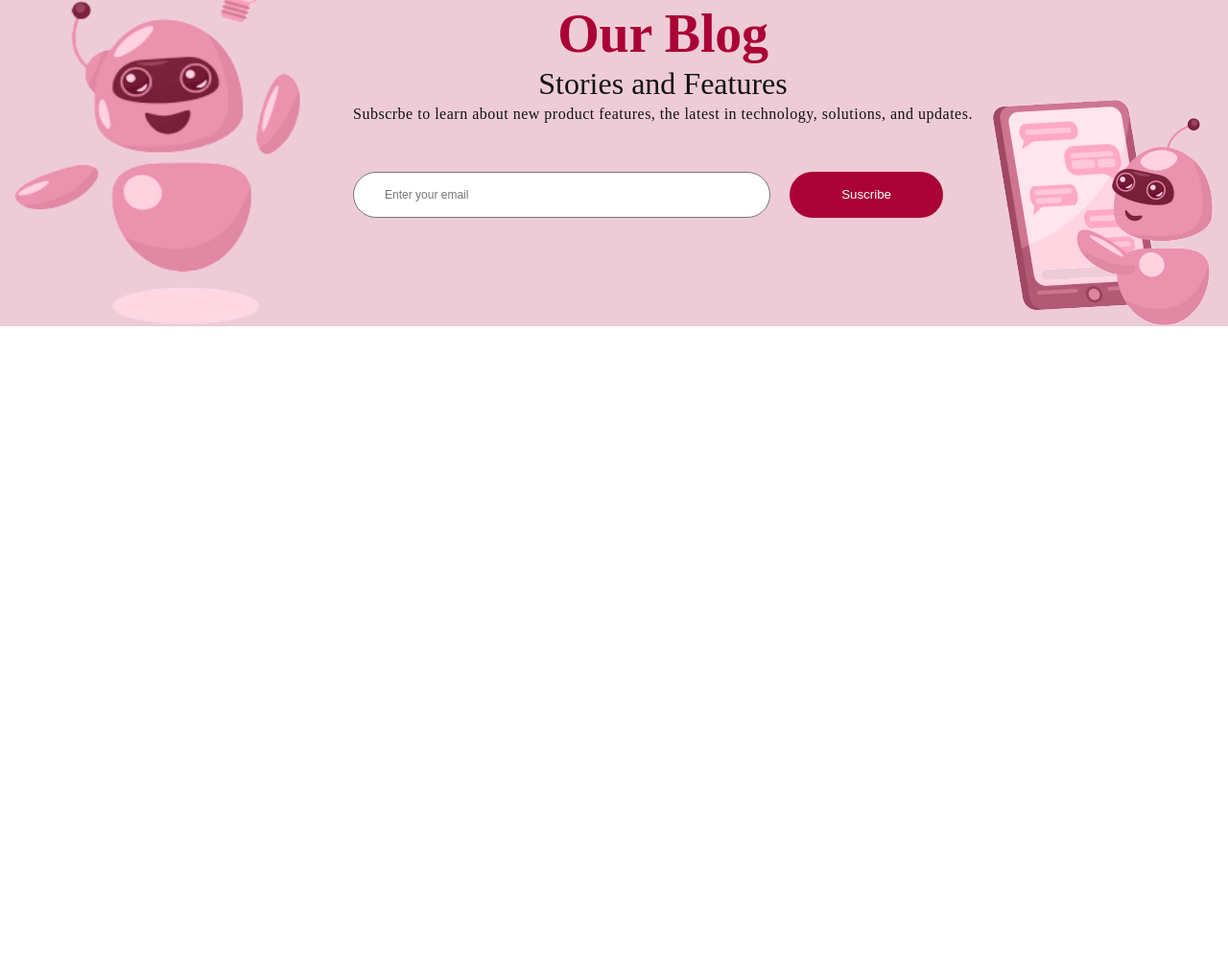
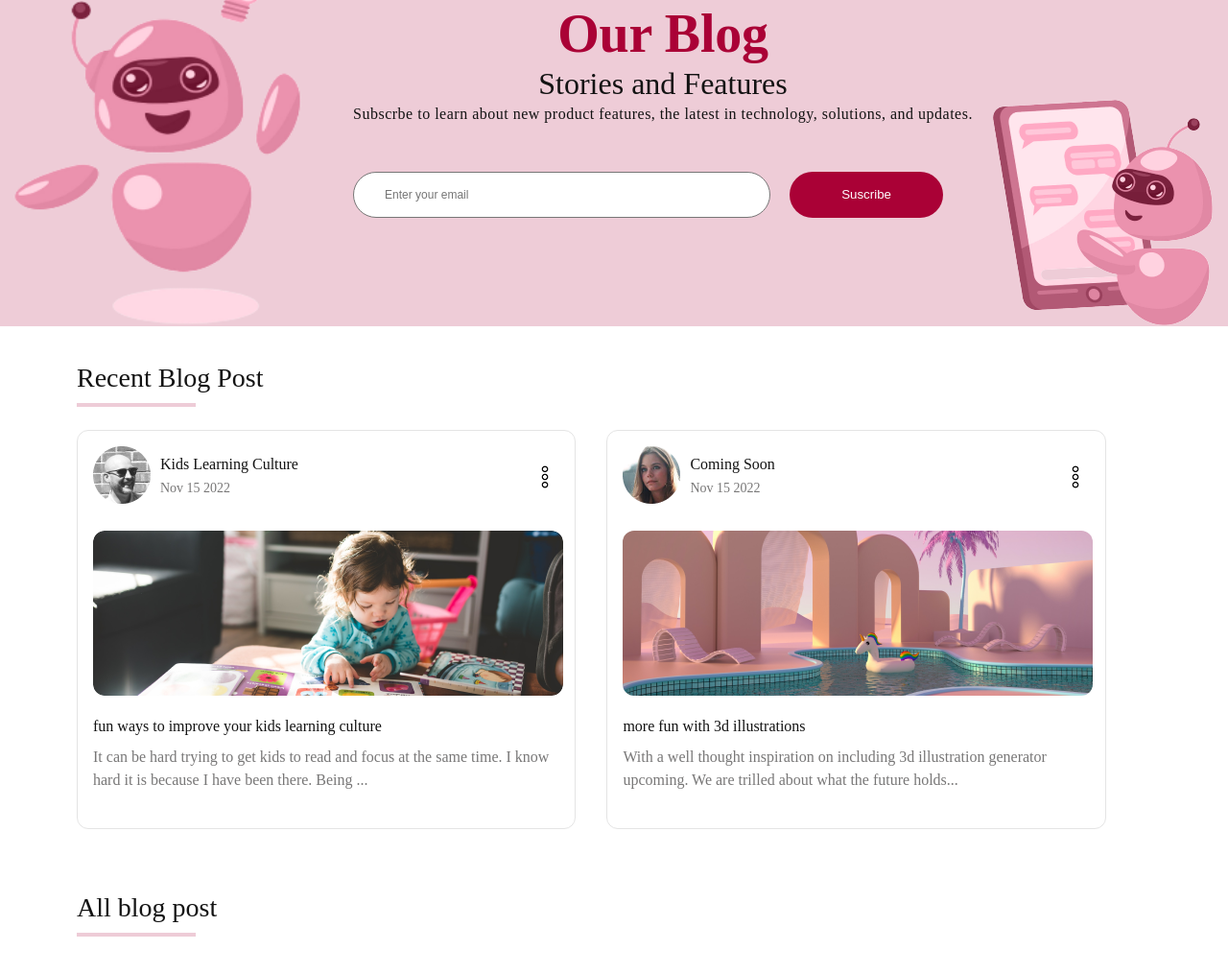
Before and after one commit to BenitaMichael/story.ai, a plain HTML site: page story.ai/index.html in a window 1280 px wide. Shown: the part 191-1206 px from the top of the page at 96% size. Before the commit the page ends 800 px from the top, so only its background shows below. Drawn offline with Linux system fonts and the light colour scheme.

Commit message:
Second phase

```diff
--- a/story.ai/index.html
+++ b/story.ai/index.html
@@ -4,6 +4,7 @@
     <meta charset="UTF-8">
     <meta http-equiv="X-UA-Compatible" content="IE=edge">
     <meta name="viewport" content="width=device-width, initial-scale=1.0">
+    <link rel="stylesheet" href="path/to/font-awesome/css/font-awesome.min.css">
     <link rel="stylesheet" href="style.css">
     <title>Document</title>
 </head>
@@ -36,5 +37,57 @@
             <img src="images/Modern cute chatbot illustration set 4.png" alt="cute chatbot" class="header-img1">
         </main>
     </section>
+    <section class="main">
+        <div class="recent">
+            <h1 class="heading">Recent Blog Post</h1>
+            <hr/>
+            <div class="cards">
+                <div class="card">
+                    <div class="card-header">
+                        <div>
+                        <img src="images/Japan.png" alt="">
+                        <div class="float-text">
+                            <h4 class="title">Kids Learning Culture</h4>
+                            <h4 class="date">Nov 15 2022</h4>
+                        </div>
+                    </div>
+                    <img src="images/images.png" alt="menu" class="menu">
+                    </div>
+                    <div class="info">
+                        <img src="images/Rectangle 3588.png" alt="">
+                        <div class="info-text">
+                            <h3>fun ways to improve your kids learning culture</h3>
+                            <p>It can be hard trying to get kids to read and focus at the same time. I know hard it is because I have been there.
+                                Being ...</p>
+                        </div>
+                    </div>
+                </div>
+                <div class="card">
+                    <div class="card-header">
+                        <div>
+                        <img src="images/Japan1.png" alt="">
+                        <div class="float-text">
+                            <h4 class="title">Coming Soon</h4>
+                            <h4 class="date">Nov 15 2022</h4>
+                        </div>
+                    </div>
+                    <img src="images/images.png" alt="menu" class="menu">
+                    </div>
+                    <div class="info">
+                        <img src="images/unsplash_DP0LMBAIzZQ.png" alt="">
+                        <div class="info-text">
+                            <h3>more fun with 3d illustrations</h3>
+                            <p>With a well thought inspiration on including 3d illustration generator upcoming. We are trilled about what the future holds...</p>
+                        </div>
+                    </div>
+                </div>
+            </div>
+        </div>
+
+        <div class="all">
+            <h1 class="heading">All blog post</h1>
+            <hr/>
+        </div>
+    </section>
 </body>
 </html>
--- a/story.ai/style.css
+++ b/story.ai/style.css
@@ -2,6 +2,8 @@
     box-sizing: border-box;
     margin: 0;
 }
+
+/* styles for header */
 
 nav {
     display: flex;
@@ -40,6 +42,7 @@ nav {
     padding: 16px;
     border-radius: 56px;
     border: none;
+    cursor: pointer;
 }
 
 .header main{
@@ -102,3 +105,100 @@ form{
     border: 1px solid #787777;
     border-radius: 56px;
 }
+
+/* styles for main */
+.main{
+    height: 75rem;
+    background-color: #FFFFFF;
+    padding: 20px 80px;
+    display: grid;
+    grid-template-columns: 1fr;
+    grid-template-rows: 34.5rem;
+}
+
+.main .heading{
+    font-size: 1.75rem;
+    font-weight: 400;
+    line-height: 2.25rem;
+    color: #131313;
+    padding: 16px 0 8px;
+}
+hr{
+    height: 4px;
+    width: 124px;
+    background-color: #EECCD7;
+    border: none;
+}
+
+.main .cards{
+    display: flex;
+    gap: 2rem;
+    padding:1.5rem 0;
+}
+
+.card{
+    height: 26rem;
+    width: 32.525rem;
+    border: 1px solid #E4E4E4;
+    border-radius: 12px;
+    padding: 1rem;
+    /* background-image: linear-gradient(0deg, #E4E4E4, #E4E4E4); */
+    background-color:#FFFFFF;
+}
+
+.card-header{
+    display: flex;
+    justify-content: space-between;
+    align-items: center;
+}
+
+.float-text{
+    float: right;
+    padding:10px;
+}
+
+.title{
+    color: #131313;
+    font-size: 1rem;
+    font-weight: 500;
+    padding-bottom: 8px;
+}
+.date{
+    color: #787777;
+    font-size: 14px;
+    font-weight: 500;
+}
+
+.menu{
+    width: 30px;
+    height: 30px;
+}
+
+.info{
+    padding: 24px 0 10px;
+}
+
+.info img{
+    width: 30.625rem;
+    height: 10.75rem;
+    border-radius: 12px;
+}
+
+.info-text{
+    padding-top: 1rem;
+}
+
+.info-text h3, .info-text p{
+    font-size: 1rem;
+    font-weight: 500;
+    line-height: 1.5rem;
+    padding-bottom: 8px;
+}
+
+.info-text p{
+    color: #787777;
+}
+
+.info-text h3{
+    color: #131313;
+}
```
Also changed, not shown: story.ai/images/Japan.png (added), story.ai/images/Japan1.png (added), story.ai/images/Rectangle 3588.png (added), story.ai/images/images.png (added), story.ai/images/unsplash_DP0LMBAIzZQ.png (added).
